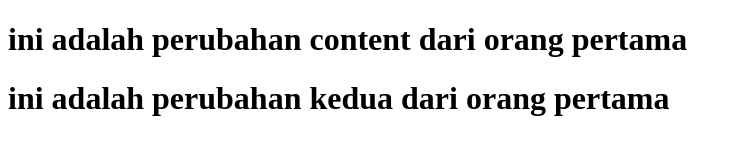
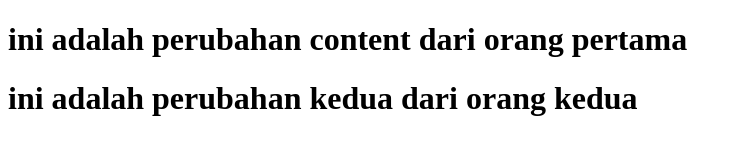
Before and after one commit to MvWan23/testing-git, a plain HTML site: page index.html in a window 1280 px wide. Shown: the whole page, without its empty margins (0-742 px from the left). Drawn offline with Linux system fonts and the light colour scheme.

Commit message:
commit from second people

```diff
--- a/index.html
+++ b/index.html
@@ -10,7 +10,7 @@
         ini adalah perubahan content dari orang pertama
     </h1>
     <h1>
-        ini adalah perubahan kedua dari orang pertama
+        ini adalah perubahan kedua dari orang kedua
     </h1>
 </body>
 </html>
```
